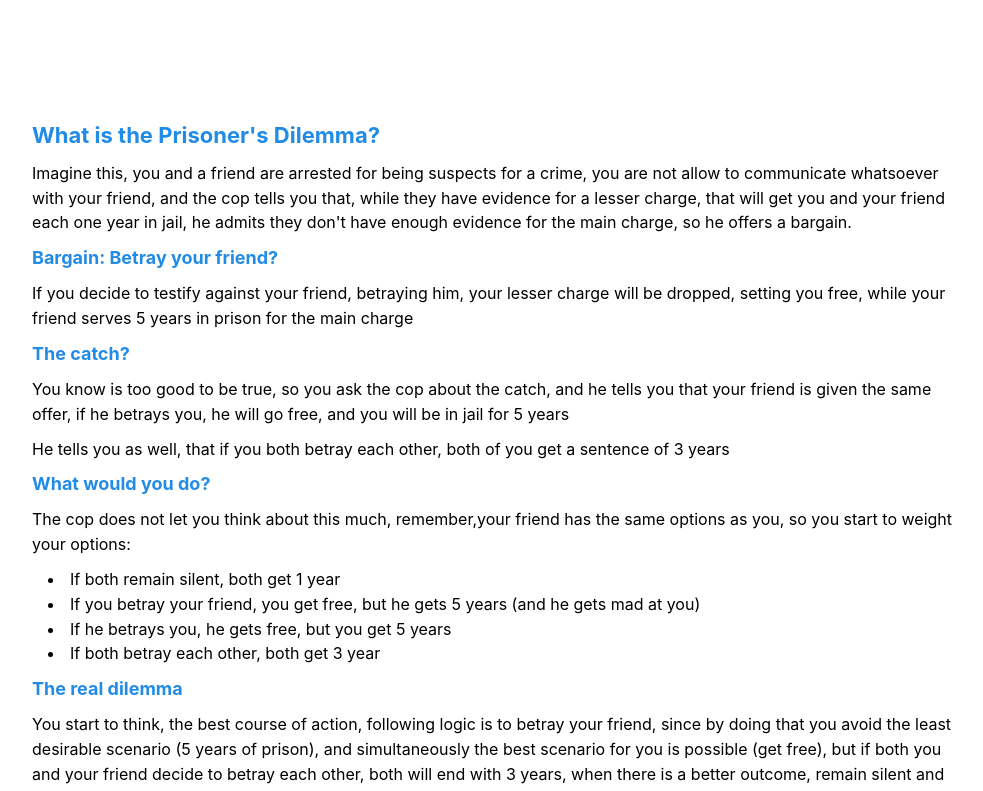
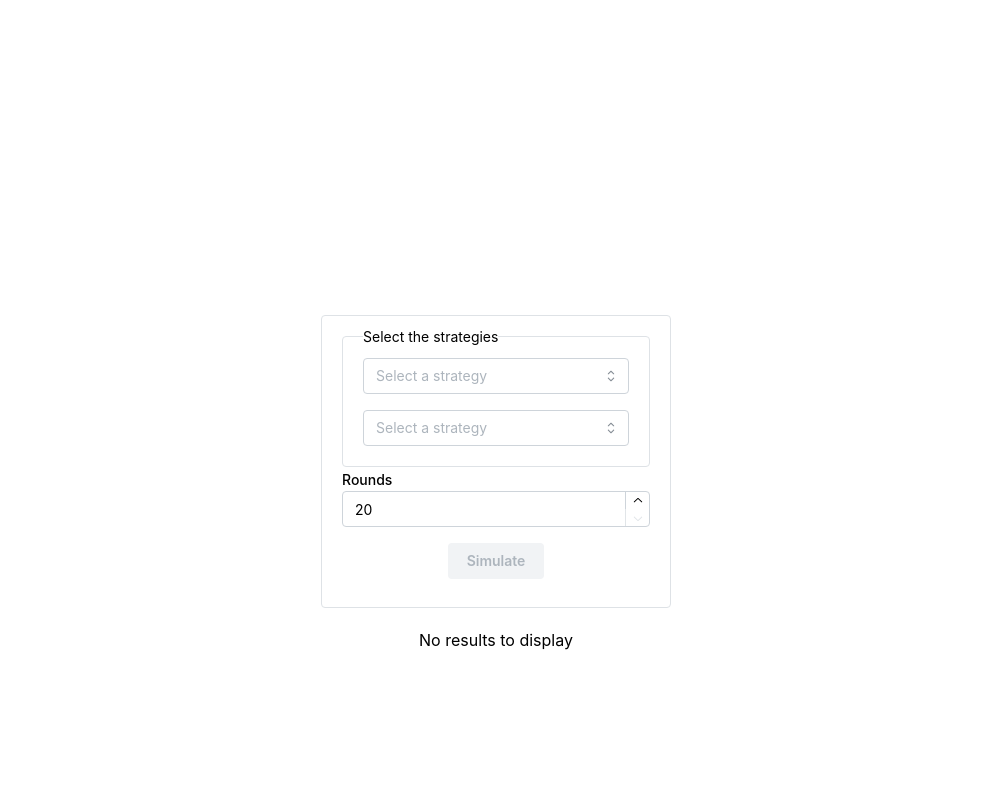
Before and after one commit to AndresCRamos/prisoners-dilemma, a React (Vite) app: page / in a window 1280 px wide. Shown: the part 680-1471 px from the top of the page, without its empty margins (144-1127 px from the left). Built offline with nearby package versions, Linux system fonts and the light colour scheme.

Commit message:
Change Section order

```diff
--- a/src/App.tsx
+++ b/src/App.tsx
@@ -36,14 +36,14 @@ function App() {
               scrollToLearnMore={scrollToLearnMore}
             />
           </Section>
+          <Box ref={playRef}>
+            <Section>
+              <SimulationGame />
+            </Section>
+          </Box>
           <Section>
             <Box ref={learnMoreRef}>
               <LearnMore />
-            </Box>
-          </Section>
-          <Section>
-            <Box ref={playRef}>
-              <SimulationGame />
             </Box>
           </Section>
         </AppShellMain>
```
